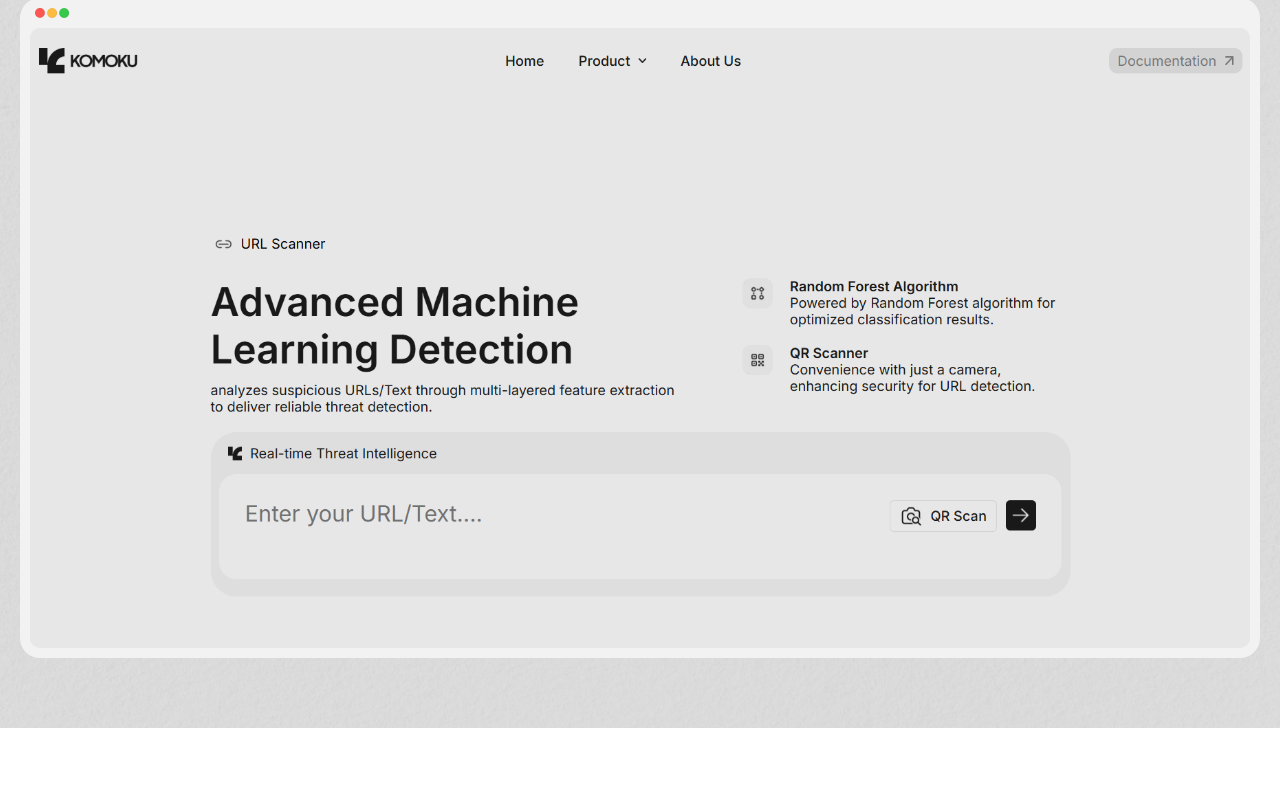
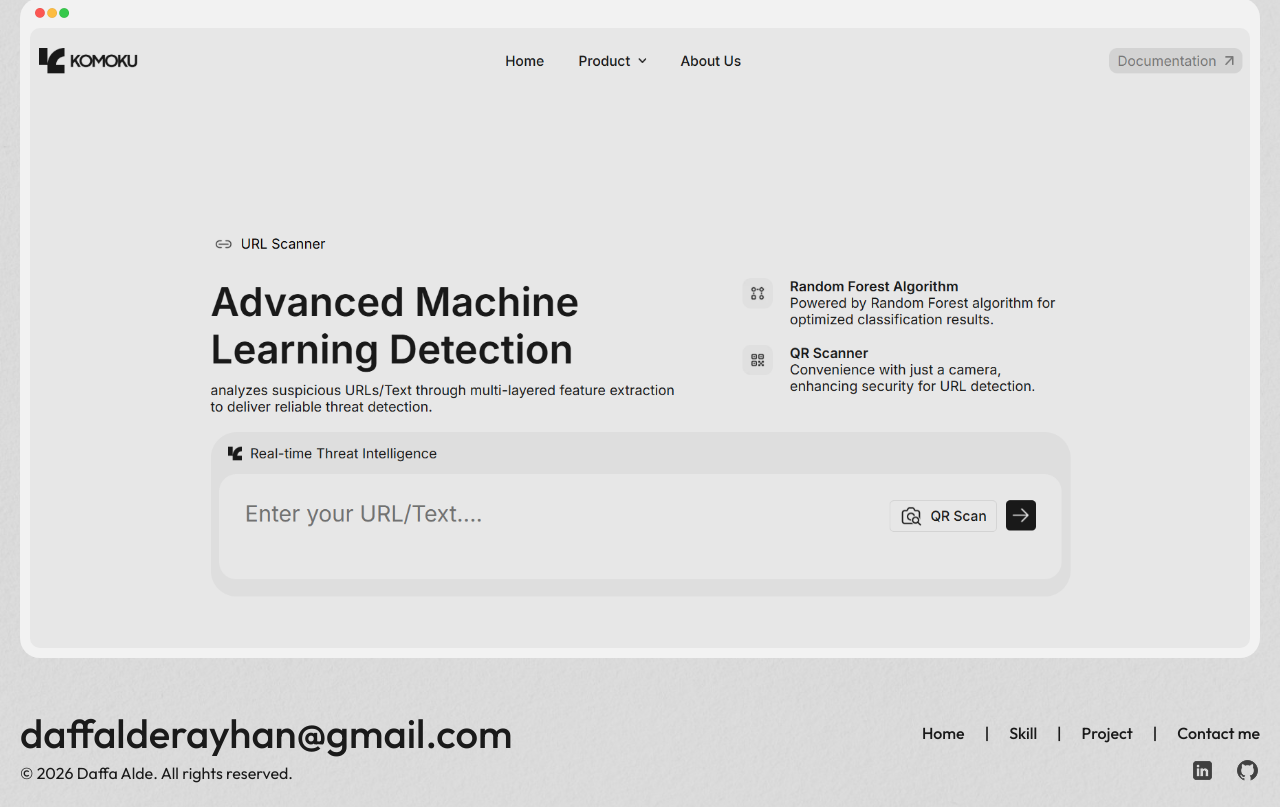
Before and after one commit to daffalde/portfolio4, a Next.js app: page / in a window 1280 px wide. Shown: the part 1573-2380 px from the top of the page. Before the commit the page ends 2301 px from the top, so only its background shows below. Built offline with nearby package versions, Linux system fonts and the light colour scheme.

Commit message:
feat:adding footer

```diff
--- a/app/page.tsx
+++ b/app/page.tsx
@@ -139,6 +139,33 @@ export default function Home() {
               <img src="/projectImg.png" alt="main project image" />
             </div>
           </div>
+          <div className={styles.footer}>
+            <span>
+              <h3>daffalderayhan@gmail.com</h3>
+              <div className={styles.footerList}>
+                <Link href={"#home"}>Home</Link>
+                <h6>|</h6>
+                <Link href={"#skill"}>Skill</Link>
+                <h6>|</h6>
+                <Link href={"#project"}>Project</Link>
+                <h6>|</h6>
+                <Link href={"https://www.linkedin.com/in/daffa-alde/"}>
+                  Contact me
+                </Link>
+              </div>
+            </span>
+            <span>
+              <p>© 2026 Daffa Alde. All rights reserved.</p>
+              <div className={styles.footerList}>
+                <Link href={"https://www.linkedin.com/in/daffa-alde/"}>
+                  <img src="/linkedin.png" alt="Linkedin icon" />
+                </Link>
+                <Link href={"https://github.com/daffalde"}>
+                  <img src="/github.png" alt="github icon" />
+                </Link>
+              </div>
+            </span>
+          </div>
         </div>
       </div>
     </>
--- a/styles/home.module.css
+++ b/styles/home.module.css
@@ -154,3 +154,32 @@
   width: 100%;
   border-radius: 10px;
 }
+
+.footer {
+  display: flex;
+  flex-direction: column;
+  justify-content: center;
+  align-items: center;
+  width: 100%;
+}
+.footer span {
+  width: 100%;
+  display: flex;
+  justify-content: space-between;
+  align-items: center;
+}
+.footerList {
+  display: flex;
+  justify-content: center;
+  align-items: center;
+  gap: 20px;
+}
+.footerList a {
+  text-decoration: none;
+  font-size: 16px;
+  color: var(--text-main);
+  font-weight: 500;
+}
+.footerList a:hover {
+  text-decoration: underline;
+}
```
Also changed, not shown: public/github.png (added), public/linkedin.png (added).
